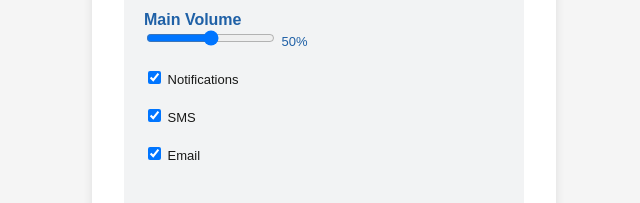
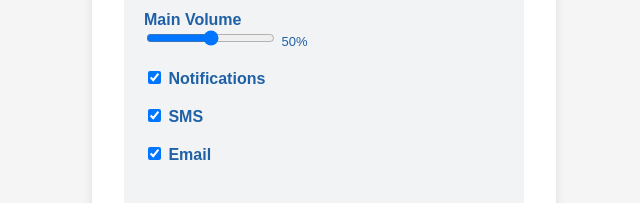
Before and after one commit to Interface-Design-and-Development/finalproject-high_resolution_office, a plain HTML site: page sound.html in a window 1280 px wide. Shown: the part 194-397 px from the top of the page, without its empty margins (316-956 px from the left). Drawn offline with Linux system fonts and the light colour scheme.

Commit message:
Update sound.css

```diff
--- a/sound.css
+++ b/sound.css
@@ -6,7 +6,6 @@ body {
   justify-content: center;
   align-items: center;
   height: auto;
-
 }
 .container {
   background: white;
@@ -36,8 +35,8 @@ body {
     margin-bottom: -0.5px;
 }
 .container label{
-    font-size:small;
-    color:rgb(24, 24, 23)
+    font-weight: bold;
+    color: #1f60a6;
 }
 .container input{
     color:#007bff
```
